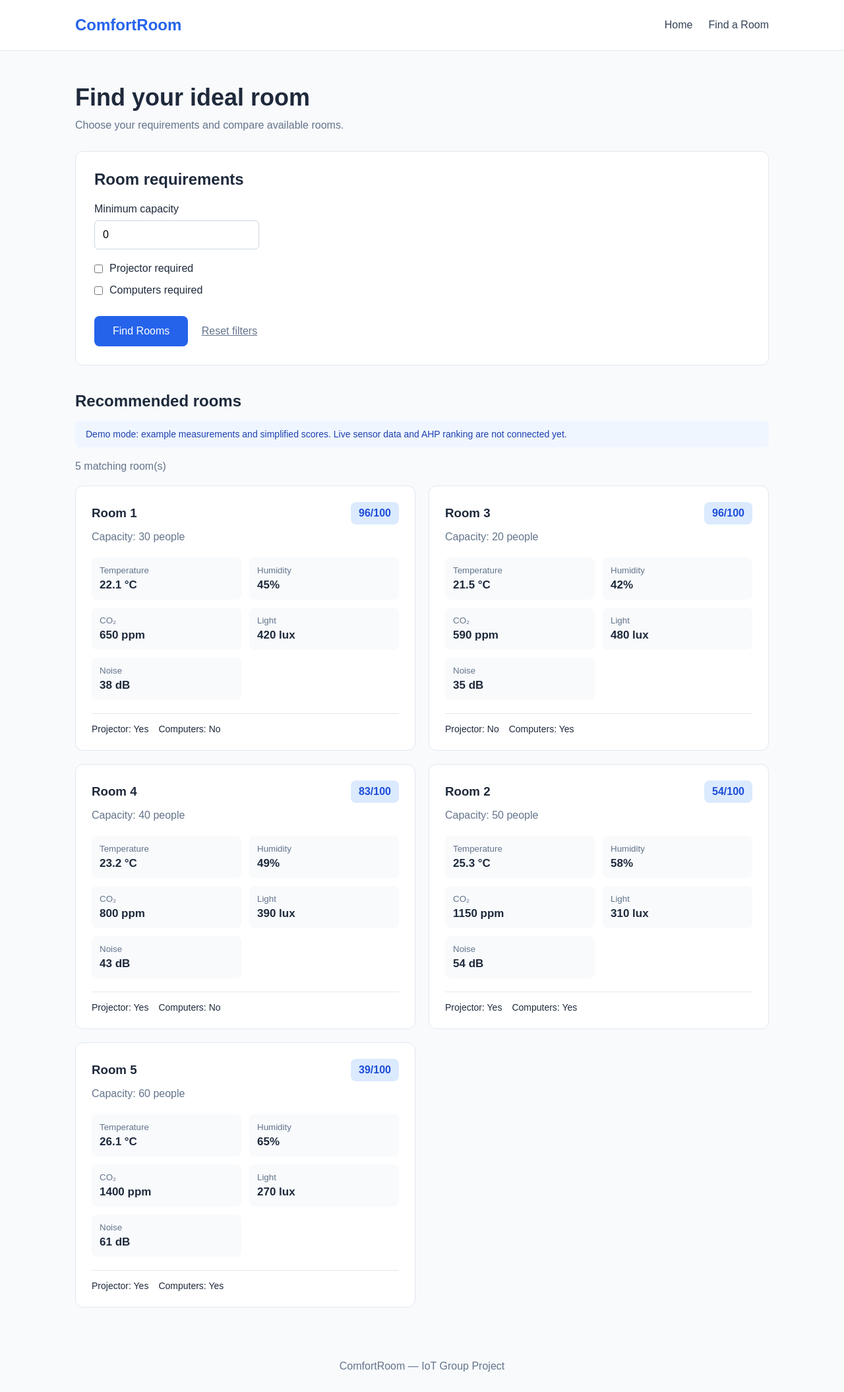
After one commit to paulina-pvn/IOT-group-project, a PHP site: page /pages/find-room.php in a window 1280 px wide. The commit adds this page. Shown: the whole page at 66% size. Run offline with PHP 8.4, Linux system fonts and the light colour scheme.

Commit message:
Add Find a Room page and update website styling

```diff
--- a/src/assets/css/style.css
+++ b/src/assets/css/style.css
@@ -91,3 +91,181 @@ footer {
         font-size: 34px;
     }
 }
+
+
+/* Find a Room page */
+
+.room-page {
+    max-width: 1100px;
+    margin: 50px auto;
+    padding: 0 24px;
+}
+
+.room-page h1 {
+    font-size: 36px;
+    margin-bottom: 12px;
+}
+
+.page-description {
+    color: #64748b;
+    margin-bottom: 30px;
+}
+
+.room-filters {
+    background: white;
+    padding: 28px;
+    border: 1px solid #e2e8f0;
+    border-radius: 12px;
+    margin-bottom: 40px;
+}
+
+.room-filters h2 {
+    margin-bottom: 22px;
+}
+
+.filter-field {
+    display: flex;
+    flex-direction: column;
+    gap: 8px;
+    margin-bottom: 20px;
+}
+
+.filter-field input {
+    max-width: 250px;
+    padding: 12px;
+    border: 1px solid #cbd5e1;
+    border-radius: 6px;
+    font-size: 16px;
+}
+
+.checkbox-label {
+    display: flex;
+    align-items: center;
+    gap: 10px;
+    margin-bottom: 15px;
+    cursor: pointer;
+}
+
+.room-filters button {
+    border: none;
+    cursor: pointer;
+    font-size: 16px;
+    margin-top: 15px;
+}
+
+.reset-link {
+    display: inline-block;
+    margin-left: 16px;
+    color: #64748b;
+}
+
+.room-results h2 {
+    margin-bottom: 16px;
+}
+
+.demo-notice {
+    background: #eff6ff;
+    color: #1e40af;
+    padding: 12px 16px;
+    border-radius: 8px;
+    margin-bottom: 20px;
+    font-size: 14px;
+}
+
+.results-count {
+    color: #64748b;
+    margin-bottom: 20px;
+}
+
+.room-grid {
+    display: grid;
+    grid-template-columns: repeat(2, 1fr);
+    gap: 20px;
+}
+
+.room-card {
+    background: white;
+    border: 1px solid #e2e8f0;
+    border-radius: 12px;
+    padding: 24px;
+}
+
+.room-card-header {
+    display: flex;
+    justify-content: space-between;
+    align-items: center;
+    margin-bottom: 10px;
+}
+
+.score {
+    background: #dbeafe;
+    color: #1d4ed8;
+    padding: 8px 12px;
+    border-radius: 8px;
+    font-weight: bold;
+}
+
+.capacity {
+    color: #64748b;
+    margin-bottom: 22px;
+}
+
+.sensor-grid {
+    display: grid;
+    grid-template-columns: repeat(2, 1fr);
+    gap: 12px;
+    margin-bottom: 20px;
+}
+
+.sensor-grid div {
+    background: #f8fafc;
+    padding: 12px;
+    border-radius: 8px;
+    display: flex;
+    flex-direction: column;
+    gap: 5px;
+}
+
+.sensor-grid small {
+    color: #64748b;
+}
+
+.sensor-grid strong {
+    font-size: 17px;
+}
+
+.facilities {
+    display: flex;
+    flex-wrap: wrap;
+    gap: 15px;
+    padding-top: 15px;
+    border-top: 1px solid #e2e8f0;
+    font-size: 14px;
+}
+
+.empty-results {
+    background: white;
+    border: 1px solid #e2e8f0;
+    padding: 30px;
+    border-radius: 12px;
+    margin-bottom: 20px;
+}
+
+.empty-results p {
+    margin-top: 10px;
+    color: #64748b;
+}
+
+@media (max-width: 700px) {
+    .room-grid {
+        grid-template-columns: 1fr;
+    }
+
+    .room-page h1 {
+        font-size: 30px;
+    }
+
+    .room-filters {
+        padding: 20px;
+    }
+}
--- /dev/null
+++ b/src/pages/find-room.php
@@ -0,0 +1,274 @@
+
+<?php
+// Temporary room data for frontend development.
+// These values are examples, not live sensor readings.
+ini_set('display_errors',1);
+error_reporting(E_ALL);
+
+$rooms = [
+    [
+        'name' => 'Room 1',
+        'capacity' => 30,
+        'projector' => true,
+        'computers' => false,
+        'temperature' => 22.1,
+        'humidity' => 45,
+        'co2' => 650,
+        'light' => 420,
+        'noise' => 38
+    ],
+    [
+        'name' => 'Room 2',
+        'capacity' => 50,
+        'projector' => true,
+        'computers' => true,
+        'temperature' => 25.3,
+        'humidity' => 58,
+        'co2' => 1150,
+        'light' => 310,
+        'noise' => 54
+    ],
+    [
+        'name' => 'Room 3',
+        'capacity' => 20,
+        'projector' => false,
+        'computers' => true,
+        'temperature' => 21.5,
+        'humidity' => 42,
+        'co2' => 590,
+        'light' => 480,
+        'noise' => 35
+    ],
+    [
+        'name' => 'Room 4',
+        'capacity' => 40,
+        'projector' => true,
+        'computers' => false,
+        'temperature' => 23.2,
+        'humidity' => 49,
+        'co2' => 800,
+        'light' => 390,
+        'noise' => 43
+    ],
+    [
+        'name' => 'Room 5',
+        'capacity' => 60,
+        'projector' => true,
+        'computers' => true,
+        'temperature' => 26.1,
+        'humidity' => 65,
+        'co2' => 1400,
+        'light' => 270,
+        'noise' => 61
+    ]
+];
+
+// Simple illustrative score for testing the interface.
+// The final AHP decision engine will replace this.
+function demoScore($room) {
+    $score = 100;
+
+    $score -= abs($room['temperature'] - 22) * 5;
+    $score -= abs($room['humidity'] - 45) * 0.3;
+    $score -= max(0, $room['co2'] - 600) / 50;
+    $score -= abs($room['light'] - 450) / 30;
+    $score -= max(0, $room['noise'] - 35) * 0.5;
+
+    return round(max(0, min(100, $score)));
+}
+
+$capacity = max(0, (int) ($_GET['capacity'] ?? 0));
+$needsProjector = isset($_GET['projector']);
+$needsComputers = isset($_GET['computers']);
+
+$results = [];
+
+foreach ($rooms as $room) {
+    if ($room['capacity'] < $capacity) {
+        continue;
+    }
+
+    if ($needsProjector && !$room['projector']) {
+        continue;
+    }
+
+    if ($needsComputers && !$room['computers']) {
+        continue;
+    }
+
+    $room['score'] = demoScore($room);
+    $results[] = $room;
+}
+
+usort($results, function ($a, $b) {
+    return $b['score'] <=> $a['score'];
+});
+?>
+
+<!DOCTYPE html>
+<html lang="en">
+<head>
+    <meta charset="UTF-8">
+    <meta name="viewport"
+          content="width=device-width, initial-scale=1.0">
+    <title>Find a Room — ComfortRoom</title>
+    <link rel="stylesheet" href="../assets/css/style.css">
+</head>
+<body>
+
+<header>
+    <nav>
+        <h2>ComfortRoom</h2>
+        <div class="nav-links">
+            <a href="index.php">Home</a>
+            <a href="find-room.php">Find a Room</a>
+        </div>
+    </nav>
+</header>
+
+<main class="room-page">
+
+    <h1>Find your ideal room</h1>
+    <p class="page-description">
+        Choose your requirements and compare available rooms.
+    </p>
+
+    <form method="GET" class="room-filters">
+        <h2>Room requirements</h2>
+
+        <div class="filter-field">
+            <label for="capacity">Minimum capacity</label>
+            <input
+                type="number"
+                id="capacity"
+                name="capacity"
+                min="0"
+                max="1000"
+                value="<?= $capacity ?>"
+            >
+        </div>
+
+        <label class="checkbox-label">
+            <input
+                type="checkbox"
+                name="projector"
+                <?= $needsProjector ? 'checked' : '' ?>
+            >
+            Projector required
+        </label>
+
+        <label class="checkbox-label">
+            <input
+                type="checkbox"
+                name="computers"
+                <?= $needsComputers ? 'checked' : '' ?>
+            >
+            Computers required
+        </label>
+
+        <button type="submit" class="primary-button">
+            Find Rooms
+        </button>
+
+        <a href="find-room.php" class="reset-link">
+            Reset filters
+        </a>
+    </form>
+
+    <section class="room-results">
+        <h2>Recommended rooms</h2>
+
+        <p class="demo-notice">
+            Demo mode: example measurements and simplified scores.
+            Live sensor data and AHP ranking are not connected yet.
+        </p>
+
+        <p class="results-count">
+            <?= count($results) ?> matching room(s)
+        </p>
+
+        <?php if (empty($results)): ?>
+            <div class="empty-results">
+                <h3>No matching rooms</h3>
+                <p>Try changing your requirements.</p>
+            </div>
+        <?php endif; ?>
+
+        <div class="room-grid">
+            <?php foreach ($results as $room): ?>
+                <article class="room-card">
+
+                    <div class="room-card-header">
+                        <h3>
+                            <?= htmlspecialchars($room['name']) ?>
+                        </h3>
+                        <span class="score">
+                            <?= $room['score'] ?>/100
+                        </span>
+                    </div>
+
+                    <p class="capacity">
+                        Capacity: <?= $room['capacity'] ?> people
+                    </p>
+
+                    <div class="sensor-grid">
+                        <div>
+                            <small>Temperature</small>
+                            <strong>
+                                <?= $room['temperature'] ?> °C
+                            </strong>
+                        </div>
+
+                        <div>
+                            <small>Humidity</small>
+                            <strong>
+                                <?= $room['humidity'] ?>%
+                            </strong>
+                        </div>
+
+                        <div>
+                            <small>CO₂</small>
+                            <strong>
+                                <?= $room['co2'] ?> ppm
+                            </strong>
+                        </div>
+
+                        <div>
+                            <small>Light</small>
+                            <strong>
+                                <?= $room['light'] ?> lux
+                            </strong>
+                        </div>
+
+                        <div>
+                            <small>Noise</small>
+                            <strong>
+                                <?= $room['noise'] ?> dB
+                            </strong>
+                        </div>
+                    </div>
+
+                    <div class="facilities">
+                        <span>
+                            Projector:
+                            <?= $room['projector'] ? 'Yes' : 'No' ?>
+                        </span>
+                        <span>
+                            Computers:
+                            <?= $room['computers'] ? 'Yes' : 'No' ?>
+                        </span>
+                    </div>
+
+                </article>
+            <?php endforeach; ?>
+        </div>
+    </section>
+
+</main>
+
+<footer>
+    <p>ComfortRoom — IoT Group Project</p>
+</footer>
+
+</body>
+</html>
--- a/src/pages/index.php
+++ b/src/pages/index.php
@@ -14,8 +14,7 @@
             <h2>ComfortRoom</h2>
             <div class="nav-links">
                 <a href="index.php">Home</a>
-                <a href="#">Find a Room</a>
-                <a href="#">About</a>
+                <a href="find-room.php">Find a Room</a>                <a href="#">About</a>
             </div>
         </nav>
     </header>
@@ -29,7 +28,7 @@
                 comfort, air quality, and your preferences.
             </p>
 
-            <a href="#" class="primary-button">
+            <a href="find-room.php" class="primary-button">
                 Find a Room
             </a>
         </section>
```
